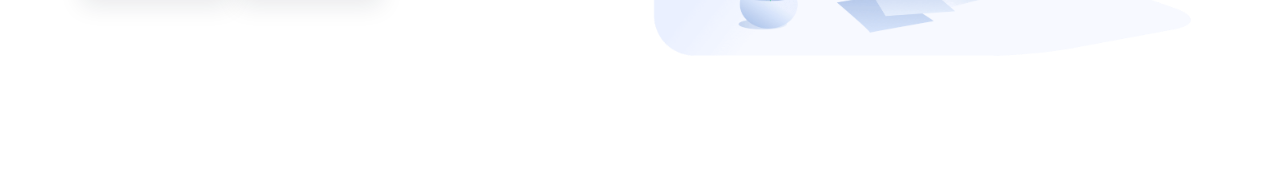
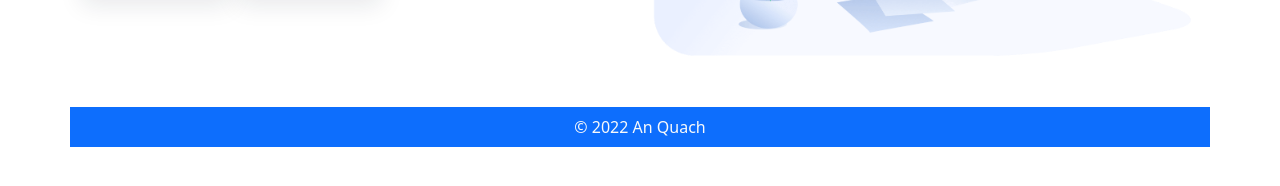
Before and after one commit to quachan888/bs_landkit, a plain HTML site: page index.html in a window 1280 px wide. Shown: the part 406-592 px from the top of the page. Drawn offline with nearby package versions, Linux system fonts and the light colour scheme.

Commit message:
add footer

```diff
--- a/index.html
+++ b/index.html
@@ -73,7 +73,11 @@
     </div>
 
 
-
+    <section class="footer">
+        <div class="container text-center bg-primary text-light py-2">
+            &copy; 2022 An Quach
+        </div>
+    </section>
 
 
     <script src="https://cdn.jsdelivr.net/npm/bootstrap@5.1.3/dist/js/bootstrap.bundle.min.js"
```
